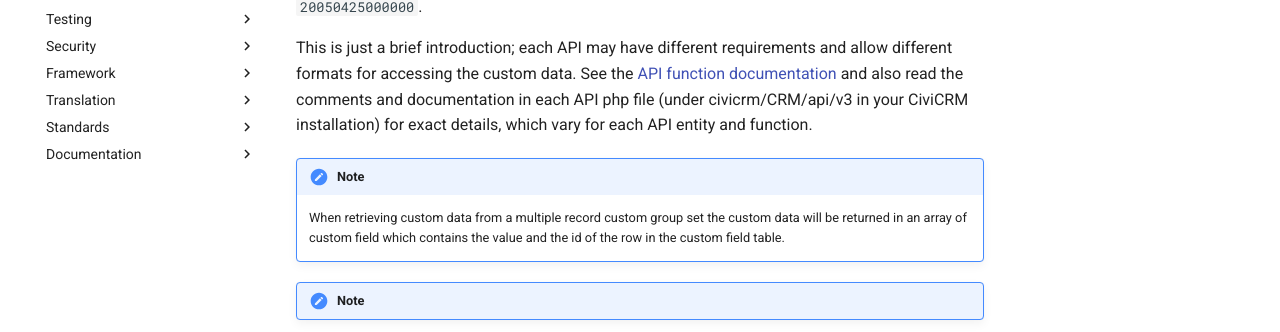
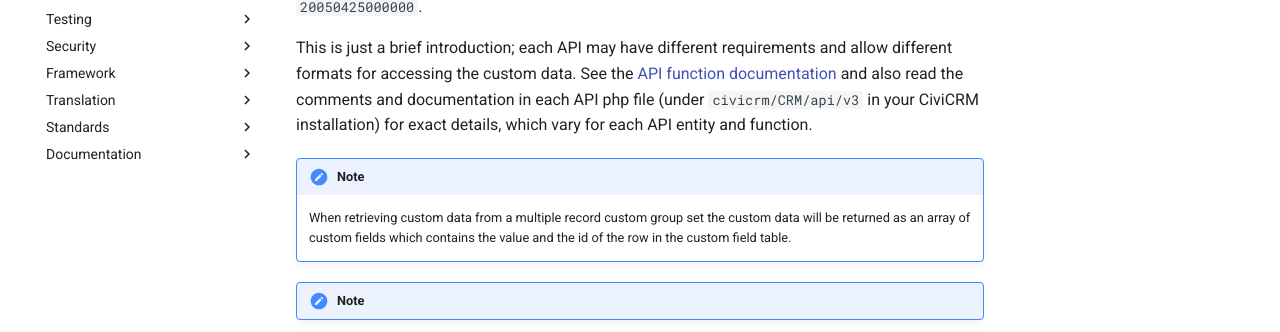
Before and after one commit to civicrm/civicrm-dev-docs, an MkDocs documentation site: the page built from docs/api/v4/custom-data.md, in a window 1280 px wide. Shown: the part 469-801 px from the top of the page. Built offline with MkDocs 1.6.1 and Material for MkDocs 9.7.7, drawn with Linux system fonts in a browser that asks for light colours; comment, search, counter and statistics services are not loaded; old or Windows-style settings are respelled for this version of MkDocs.

Commit message:
Incoproate Suggestions from @mikeyMJCO
Co-Authored-By: Mikey O'Toole <mikey@mjco.uk>

```diff
--- a/docs/api/v4/custom-data.md
+++ b/docs/api/v4/custom-data.md
@@ -12,11 +12,11 @@ To return custom data for an entity just include the machine name of the custom
 
 For setting custom date fields, (ie CustomValue create), date format is `YmdHis`, for example: `20050425000000`.
 
-This is just a brief introduction; each API may have different requirements and allow different formats for accessing the custom data. See the [API function documentation](/api/index.md) and also read the comments and documentation in each API php file (under civicrm/CRM/api/v3 in your CiviCRM installation) for exact details,
+This is just a brief introduction; each API may have different requirements and allow different formats for accessing the custom data. See the [API function documentation](/api/index.md) and also read the comments and documentation in each API php file (under `civicrm/CRM/api/v3` in your CiviCRM installation) for exact details,
 which vary for each API entity and function.
 
 !!! note
-    When retrieving custom data from a multiple record custom group set the custom data will be returned in an array of custom field which contains the value and the id of the row in the custom field table.
+    When retrieving custom data from a multiple record custom group set the custom data will be returned as an array of custom fields which contains the value and the id of the row in the custom field table.
 
 !!! note
   Setting of multivalue custom data fields is still a work in progress.
```
